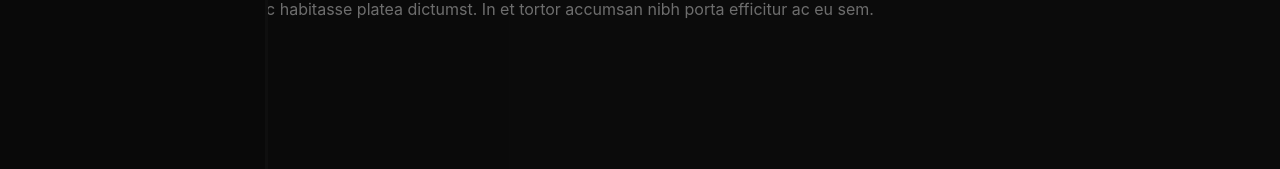
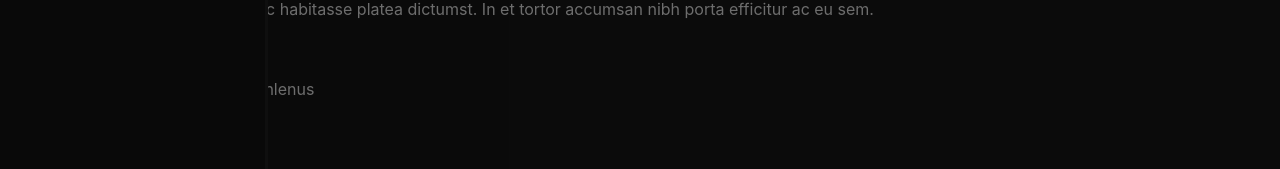
Before and after one commit to lili404/sv-assistant, a React (Create React App) app: page / in a window 1280 px wide. Shown: the part 381-550 px from the top of the page. Built offline with nearby package versions, Linux system fonts and the light colour scheme.

Commit message:
ya debil

```diff
--- a/src/ui/pages/Analyzer/index.tsx
+++ b/src/ui/pages/Analyzer/index.tsx
@@ -13,7 +13,8 @@ const HomePage: React.FC = () =>
         Duis vel fringilla mi. Sed pellentesque fringilla dui. Integer nec molestie purus, eu posuere eros. Sed efficitur arcu eget tempus fringilla. Maecenas sit amet orci bibendum est ornare semper. Nulla facilisis, est in aliquam lacinia, purus neque luctus felis, in vulputate tellus libero in neque. Pellentesque pellentesque interdum nibh gravida lobortis. In hac habitasse platea dictumst. In hac habitasse platea dictumst. In et consectetur ipsum.
       </p><p>
         Etiam tristique nulla sit amet justo faucibus condimentum. Pellentesque ac purus aliquet, efficitur mi sit amet, convallis diam. Curabitur facilisis dignissim elit, vel feugiat leo scelerisque eget. Integer nec augue tellus. Vivamus sed ipsum ut ex tincidunt accumsan. Ut quis consectetur tellus, vitae tempus turpis. Pellentesque non ipsum non ligula congue tempor. Integer egestas ultricies orci id mollis. In mattis erat a interdum eleifend. Etiam sit amet sagittis massa, ac porta purus. In hac habitasse platea dictumst. In et tortor accumsan nibh porta efficitur ac eu sem.</p>
-      <p>i love amonguss</p>
+      <p>i love amongus</p>
+      <p>i'm SSS ghoul sosochlenus</p>
 
     </div>
   </Wrapper >
```
